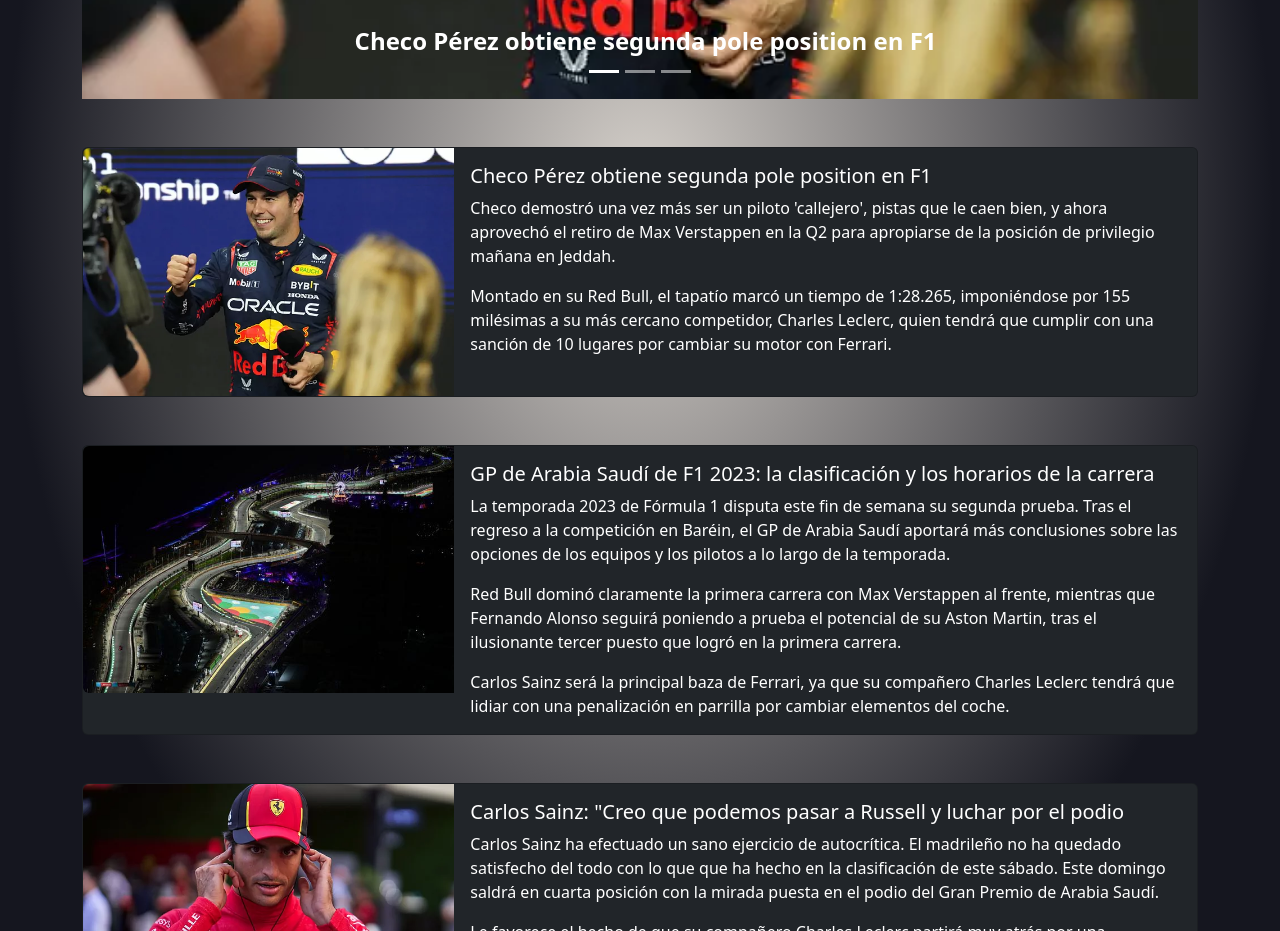
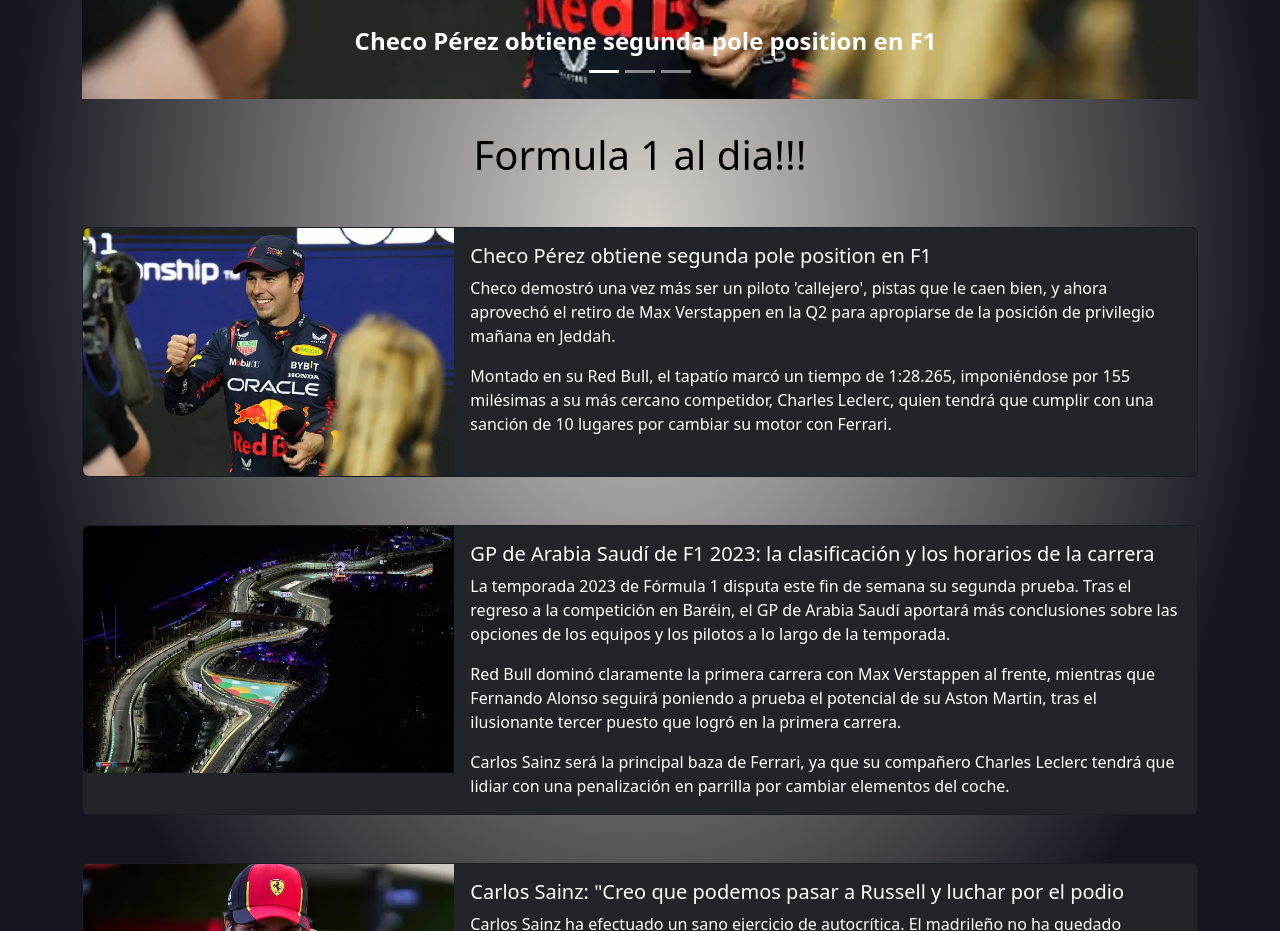
Before and after one commit to fabianParra89/proyecto-final-coder, a plain HTML site: page index.html in a window 1280 px wide. Shown: the part 773-1704 px from the top of the page. Drawn offline with nearby package versions, Linux system fonts and the light colour scheme.

```diff
--- a/CSS/style.css
+++ b/CSS/style.css
@@ -72,6 +72,12 @@
     padding-bottom: 1.25rem;
     color: #FFE;
     text-align: center; }
+  .gradiente-radial .titulo {
+    text-align: center;
+    margin-top: 2rem;
+    color: black;
+    font-size: 20pt;
+    font-weight: bold; }
 
 .main-cards {
   margin-block-start: 3rem; }
--- a/SCSS/secciones/_index.scss
+++ b/SCSS/secciones/_index.scss
@@ -10,7 +10,6 @@
                 color: white;
                 font-size: 18pt;
                 font-weight: bold;
-
             }
         }
 
@@ -25,9 +24,14 @@
             text-align: center;
         }
     }
+    .titulo{
+        text-align: center;
+        margin-top: 2rem;
+        color: black;
+        font-size: 20pt;
+        font-weight: bold;
+    }
 }
-
-
 
 .main-cards {
     margin-block-start: 3rem;
--- a/index.html
+++ b/index.html
@@ -5,6 +5,7 @@
     <meta charset="UTF-8">
     <meta http-equiv="X-UA-Compatible" content="IE=edge">
     <meta name="viewport" content="width=device-width, initial-scale=1.0">
+    <meta name="keywords" content="Formula1, Pilotos, Motores, Carreras, Noticias Formula 1">
     <link rel="shortcut icon" href="./recursos/imagenes/favicon.avif">
     <link href="https://cdn.jsdelivr.net/npm/bootstrap@5.3.0-alpha3/dist/css/bootstrap.min.css" rel="stylesheet"
         integrity="sha384-KK94CHFLLe+nY2dmCWGMq91rCGa5gtU4mk92HdvYe+M/SXH301p5ILy+dN9+nJOZ" crossorigin="anonymous">
@@ -100,7 +101,10 @@
                         <span class="visually-hidden">Next</span>
                     </button>
                 </div>
-                <!-- <h1>Noticias</h1> -->
+                <div class="titulo">
+                    <h1>Formula 1 al dia!!!</h1>
+                </div>
+
                 <div class="card text-bg-dark mb-3 main-cards">
                     <div class="row g-0">
                         <div id="noticia1" class="col-md-4">
```
Also changed, not shown: secciones/calendario.html (+1 -0 lines), secciones/estadisticas.html (+1 -0 lines), secciones/foro.html (+1 -0 lines), secciones/pilotos.html (+1 -0 lines).
